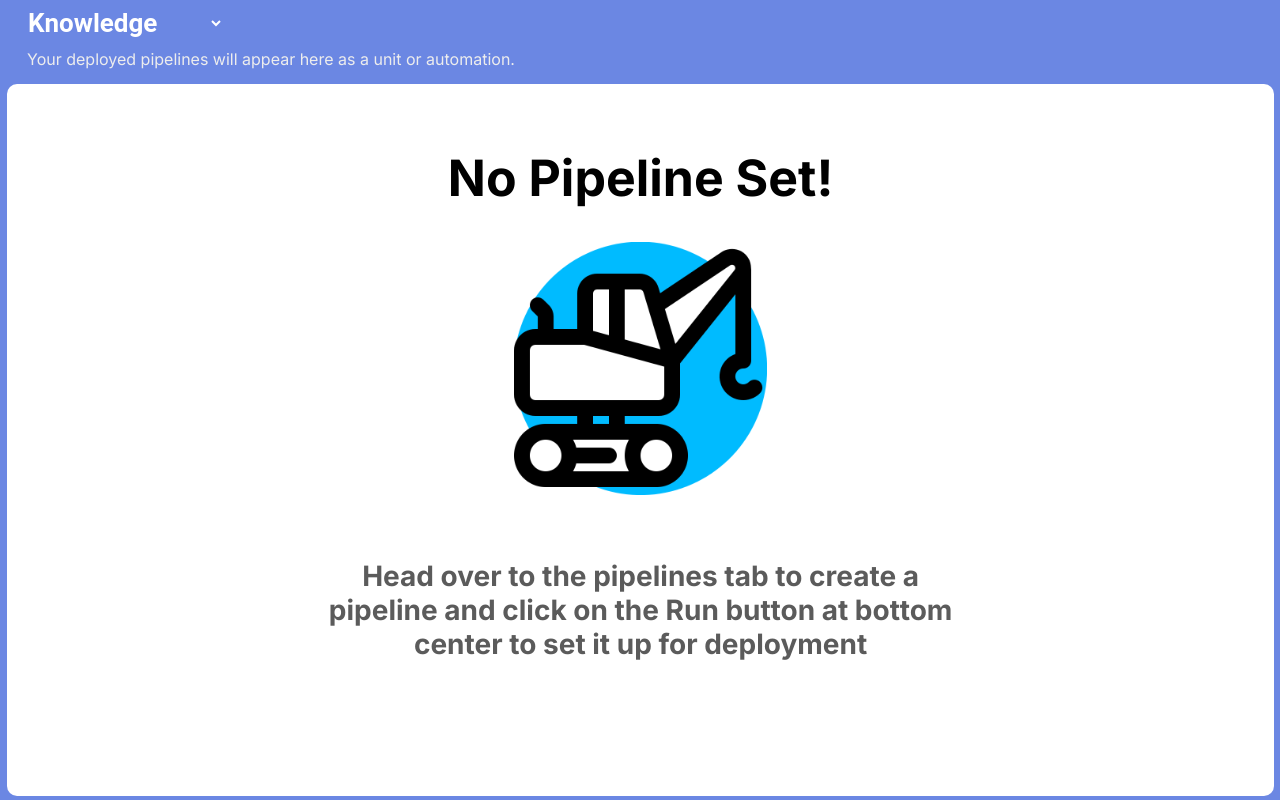
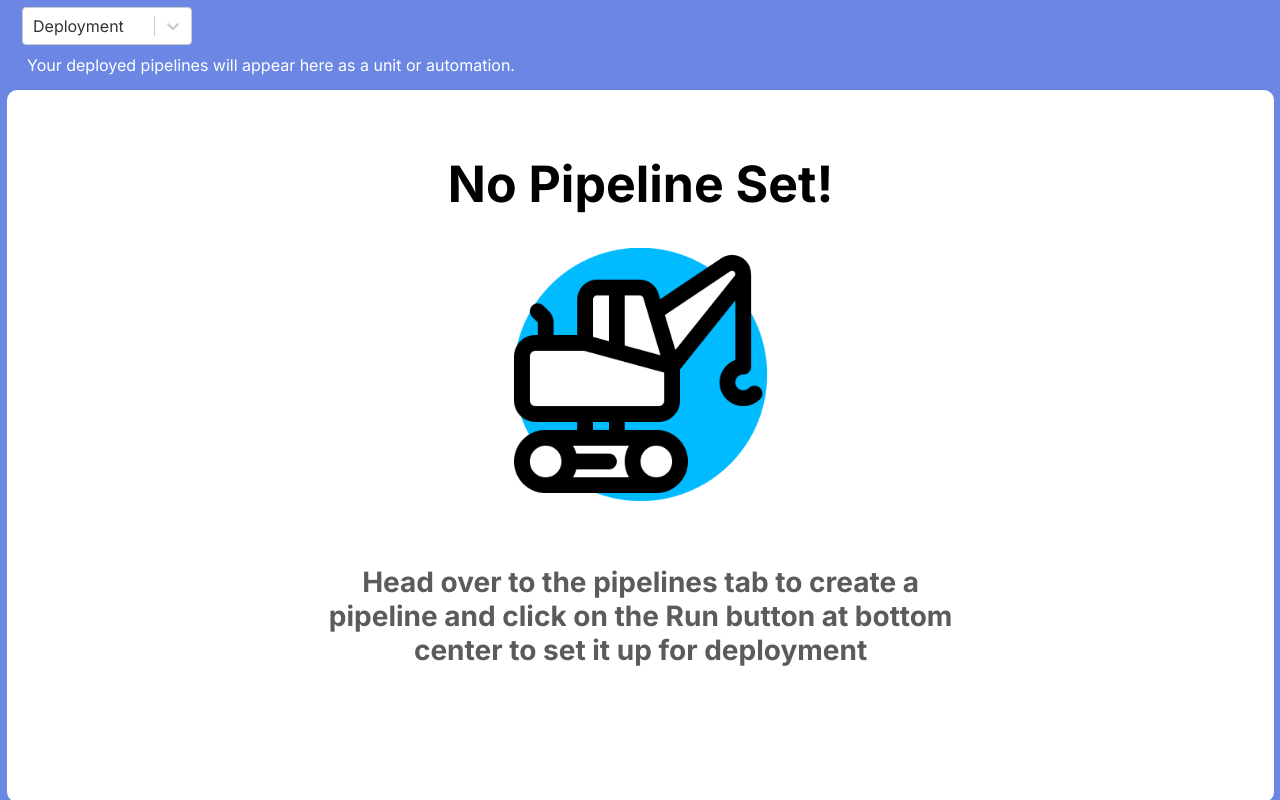
Before and after one commit to vibhor64/AI-Workflow-Automations-Tool, a React (Vite) app in the folder frontend/: page /deployment in a window 1280 px wide. Built offline with nearby package versions, Linux system fonts and the light colour scheme.

Commit message:
several UI improvements for aesthetics and interpretability

```diff
--- a/frontend/package.json
+++ b/frontend/package.json
@@ -17,6 +17,7 @@
     "react-dom": "^18.2.0",
     "react-loading-indicators": "^1.0.0",
     "react-router-dom": "^7.1.5",
+    "react-select": "^5.10.1",
     "react-transition-group": "^4.4.5",
     "reactflow": "^11.8.3",
     "web-vitals": "^2.1.4"
--- a/frontend/src/App.jsx
+++ b/frontend/src/App.jsx
@@ -1,75 +1,130 @@
-import { AutomationsScreen } from './components/automationsScreen';
-import { DatabaseScreen } from './components/databaseScreen';
-import { DepScreen } from './components/depScreen';
-import { LoginWindow } from './loginWindow';
-import { PipelineToolbar } from './toolbar';
-import { PipelineUI } from './ui';
-import { useState } from 'react';
-import { Routes, Route, Navigate, useNavigate, useLocation } from 'react-router-dom';
+import { AutomationsScreen } from "./components/automationsScreen";
+import { DatabaseScreen } from "./components/databaseScreen";
+import { DepScreen } from "./components/depScreen";
+import { LoginWindow } from "./loginWindow";
+import { PipelineToolbar } from "./toolbar";
+import { PipelineUI } from "./ui";
+import { useState } from "react";
+import Select from "react-select";
+import './index.css'
+
+import {
+    Routes,
+    Route,
+    Navigate,
+    useNavigate,
+    useLocation,
+} from "react-router-dom";
 
 function App() {
+    const location = useLocation();
+    const pathAfterBaseURL = location.pathname
+        .split("/")
+        .filter(Boolean)
+        .join("/");
 
-  // const [selectedCategory, setSelectedCategory] = useState('Login');
     const [hover, setHover] = useState(false);
+    const options = [
+      { value: "knowledge", label: "Knowledge" },
+      { value: "pipelines", label: "Pipelines" },
+      { value: "deployment", label: "Deployment" },
+      { value: "automations", label: "Automations" },
+    ];
     const navigate = useNavigate();
+    const [selectedOption, setSelectedOption] = useState(options.find(option => option.value === pathAfterBaseURL));
 
     const changePage = (page) => {
         // setSelectedCategory('Login');
         navigate(`/${page}`);
-  }
-
-  const location = useLocation();
-  const pathAfterBaseURL = location.pathname.split('/').filter(Boolean).join('/');
+    };
+    const changePage2 = (page) => {
+        // setSelectedCategory('Login');
+        setSelectedOption(page);
+        console.log(page.value);
+        navigate(`/${page.value}`);
+    };
 
     return (
-    <div style={{
-      padding: '7px', backgroundColor: '#6B87E3', overflow: 'hidden', height: '100vh', width: '100vw', position: 'fixed', // Fix the parent to the viewport
-      top: 0, left: 0,
+        <div
+            style={{
+                padding: "7px",
+                backgroundColor: "#6B87E3",
+                overflow: "hidden",
+                height: "100vh",
+                width: "100vw",
+                position: "fixed", // Fix the parent to the viewport
+                top: 0,
+                left: 0,
             }}>
             {/* Category Selector */}
-      <div style={{ display: 'flex', gap: '10px', marginBottom: '10px', marginLeft: '15px' }}>
-        <select defaultValue={'Pipelines'} onChange={(e) => changePage(e.target.value)}
+            <div
+                style={{
+                    display: "flex",
+                    gap: "10px",
+                    marginBottom: "10px",
+                    marginLeft: "15px",
+                }}>
+                {/* <select
+                    defaultValue={"pipelines"}
+                    onChange={(e) => changePage(e.target.value)}
                     onMouseEnter={() => setHover(true)}
                     onMouseLeave={() => setHover(false)}
                     style={{
-            width: '200px',
-            borderRadius: '4px',
-            border: '0px solid #fff',
-            backgroundColor: 'transparent',
-            color: hover ? '#007BFF' : '#fff',
-            fontSize: '26px',
+                        width: "200px",
+                        borderRadius: "4px",
+                        border: "0px solid #fff",
+                        backgroundColor: "transparent",
+                        color: hover ? "#007BFF" : "#fff",
+                        fontSize: "26px",
                         fontWeight: 700,
-            marginLeft: '2px',
-            cursor: 'pointer',
-            outline: 'none',
-            transition: 'all 0.2s ease',
-            fontFamily: 'Roboto',
+                        marginLeft: "2px",
+                        cursor: "pointer",
+                        outline: "none",
+                        transition: "all 0.2s ease",
+                        fontFamily: "Roboto",
                     }}>
-          <option value="knowledge"
-            style={{ fontWeight: 600, color: '#000' }}
-          >Knowledge</option>
-          <option value="pipelines"
-            style={{ fontWeight: 600, color: '#000' }}
-          >Pipelines</option>
-          <option value="deployment"
-            style={{ fontWeight: 600, color: '#000' }}
-          >Deployment</option>
-          <option value="automations"
-            style={{ fontWeight: 600, color: '#000' }}
-          >Automations</option>
-        </select>
+                    <option
+                        value="knowledge"
+                        style={{ fontWeight: 600, color: "#000" }}>
+                        Knowledge
+                    </option>
+                    <option
+                        value="pipelines"
+                        style={{ fontWeight: 600, color: "#000" }}>
+                        Pipelines
+                    </option>
+                    <option
+                        value="deployment"
+                        style={{ fontWeight: 600, color: "#000" }}>
+                        Deployment
+                    </option>
+                    <option
+                        value="automations"
+                        style={{ fontWeight: 600, color: "#000" }}>
+                        Automations
+                    </option>
+                </select> */}
+
+                <Select
+                    value={selectedOption}
+                    onChange={(e)=>changePage2(e)}
+                    options={options}
+                    className="dropdown"
+                />
             </div>
-
 
             <Routes>
                 <Route path="/" element={<Navigate to="/login" replace />} />
                 <Route path="/login" element={<LoginWindow />} />
-          <Route path="/pipelines" element={
+                <Route
+                    path="/pipelines"
+                    element={
                         <>
                             <PipelineToolbar />
                             <PipelineUI />
                         </>
-          } />
+                    }
+                />
                 <Route path="/deployment" element={<DepScreen />} />
                 <Route path="/knowledge" element={<DatabaseScreen />} />
                 <Route path="/automations" element={<AutomationsScreen />} />
--- a/frontend/src/components/automationsScreen.jsx
+++ b/frontend/src/components/automationsScreen.jsx
@@ -42,7 +42,7 @@ export const AutomationsScreen = () => {
             gap: "10px",
             marginBottom: "15px",
             marginLeft: "20px",
-            color: "#ededed",
+            color: "#fff",
             fontWeight: "normal",
           }}
         >
--- a/frontend/src/components/databaseScreen.jsx
+++ b/frontend/src/components/databaseScreen.jsx
@@ -63,12 +63,11 @@ export const DatabaseScreen = () => {
                         gap: "10px",
                         marginBottom: "15px",
                         marginLeft: "20px",
-                        color: "#ededed",
+                        color: "#fff",
                         fontWeight: "normal",
                     }}>
                     <span>
-                        Create a custom database for training, assisting and
-                        boosting your AI models.
+                    Databases can store vast amount of data, and can be loaded either fully or query-based.
                     </span>
                 </div>
 
--- a/frontend/src/components/depScreen.jsx
+++ b/frontend/src/components/depScreen.jsx
@@ -25,7 +25,7 @@ export const DepScreen = () => {
         <>
             <div style={{display: 'flex', flexDirection: 'column', height: '95vh'}}>
             {/* Category Selector */}
-            <div style={{ display: 'flex', gap: '10px', marginBottom: '15px', marginLeft: '20px', color: '#ededed', fontWeight: 'normal'}}>
+            <div style={{ display: 'flex', gap: '10px', marginBottom: '15px', marginLeft: '20px', color: '#fff', fontWeight: 400, fontFamily: 'Inter'}}>
                 <span>Your deployed pipelines will appear here as a unit or automation.</span>
             </div>
 
--- a/frontend/src/draggableNode.jsx
+++ b/frontend/src/draggableNode.jsx
@@ -18,10 +18,12 @@ export const DraggableNode = ({ type, label, configId, img, name }) => {
       onDragStart={(event) => onDragStart(event, type)}
       onDragEnd={(event) => (event.target.style.cursor = 'grab')}
       style={{
+        position: 'relative',
         cursor: name=== 'Coming Soon' ? 'not-allowed' : 'grab',
         paddingLeft: '10px',
         paddingRight: '10px',
-        minWidth: '60px',
+        minWidth: '70px',
+        fontFamily: 'Inter',
         height: '55px',
         display: 'flex',
         alignItems: 'center',
@@ -42,11 +44,11 @@ export const DraggableNode = ({ type, label, configId, img, name }) => {
       onMouseEnter={() => setHover(true)}
       onMouseLeave={() => setHover(false)}
     >
-      <img src={img} alt={type} style={{ width: '20px', marginTop: '5px', marginBottom: '10px',
+      <img src={img} alt={type} style={{ width: '20px', marginTop: '5px', marginBottom: '10px', transform: 'translate(-0%, -35%)',
         cursor: name=== 'Coming Soon' ? 'not-allowed' : 'grab',
         pointerEvents: name=== 'Coming Soon' ? 'none' : 'auto'
         }} />
-      <span style={{ color: name=== 'Coming Soon' ? '#ccc' : '#000', position: 'relative', bottom: '3px'}}>{label}</span>
+      <span style={{ color: name=== 'Coming Soon' ? '#ccc' : '#000', position: 'absolute', bottom: '6px'}}>{label}</span>
     </div>
   );
 };
--- a/frontend/src/loginWindow.jsx
+++ b/frontend/src/loginWindow.jsx
@@ -479,6 +479,7 @@ const styles = {
         touchAction: "manipulation",
         justifyContent: "center",
         alignItems: "center",
+        fontFamily: "Inter",
     },
     text3: {
         fontFamily: "Inter",
@@ -508,6 +509,7 @@ const styles = {
         display: "flex",
         border: "1px solid #454545",
         fontSize: "13px",
+        fontFamily: "Inter",
         fontWeight: 600,
         marginTop: "3vh",
         padding: "10px 2px",
@@ -532,6 +534,7 @@ const styles = {
         display: "flex",
         border: "1px solid #454545",
         // fontFamily: 'Poppins',
+        fontFamily: "Inter",
         fontSize: "13px",
         fontWeight: 600,
         listStyle: "none",
@@ -558,6 +561,7 @@ const styles = {
         border: "1px solid #454545",
         fontSize: "13px",
         fontWeight: 600,
+        fontFamily: "Inter",
         listStyle: "none",
         marginTop: "1vh",
         padding: "8px 28px",
```
Also changed, not shown: frontend/src/components/templates.jsx (+11 -6 lines), frontend/src/toolbar.jsx (+22 -9 lines), frontend/src/ui.jsx (+12 -7 lines), frontend/src/index.css, 2 other files (tests, documents, lock files or other folders). Lines whose indentation alone changed are shown as unchanged.
